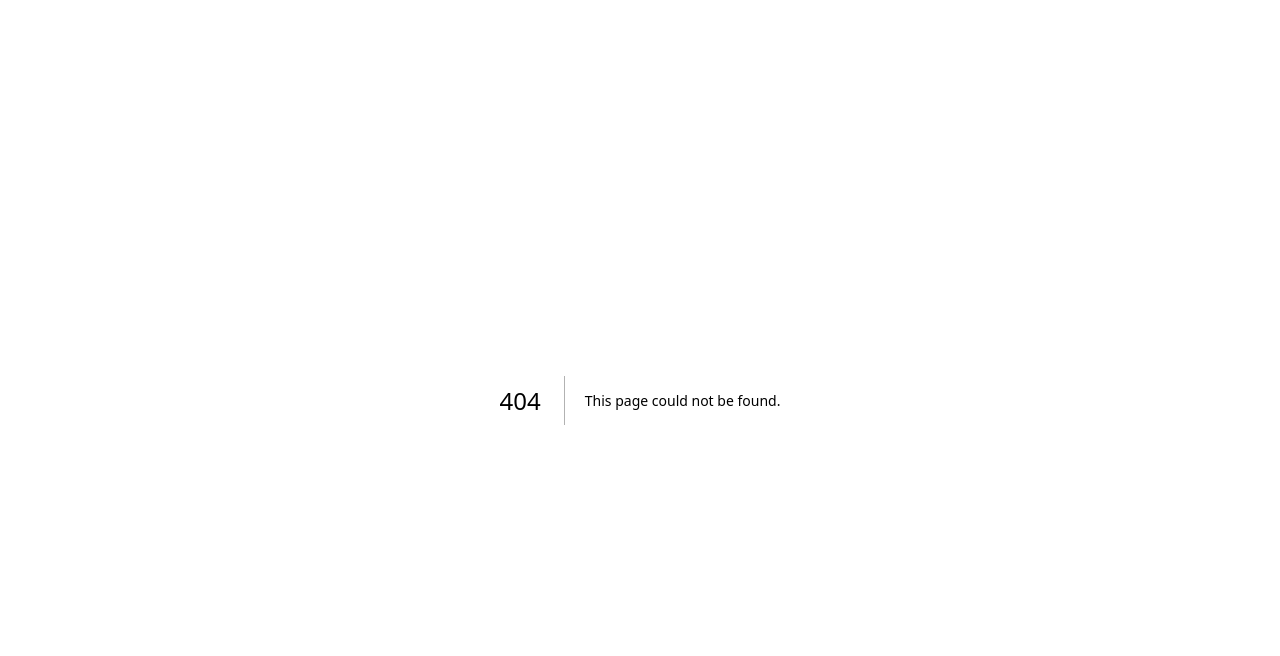
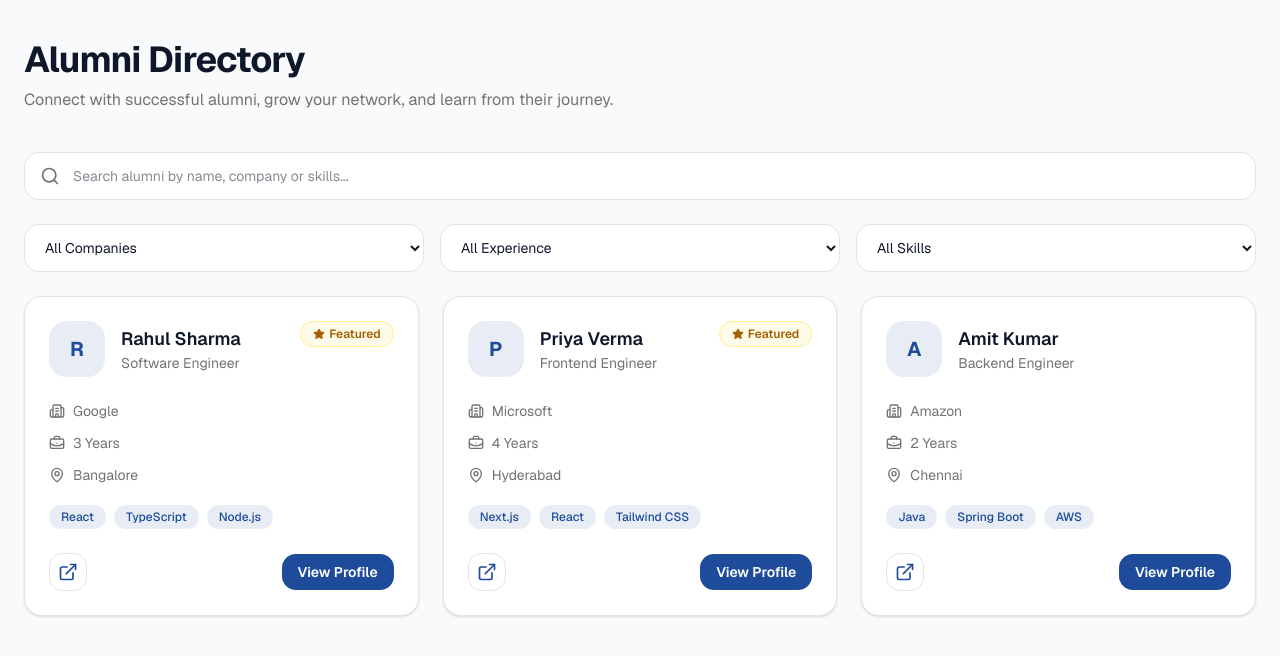
Before and after one commit to kraayush952-dotcom/smart-alumni-placement-portal, a Next.js app in the folder frontend/: page /student/alumni in a window 1280 px wide. Before the commit this address had no page. Shown: the top 656 px of the page. Built offline with nearby package versions, Linux system fonts and the light colour scheme.

Commit message:
feat(alumni): implement alumni directory module

```diff
--- /dev/null
+++ b/frontend/app/student/alumni/page.tsx
@@ -0,0 +1,31 @@
+import SearchBar from "@/components/alumni/SearchBar";
+import AlumniFilters from "@/components/alumni/AlumniFilters";
+import AlumniGrid from "@/components/alumni/AlumniGrid";
+
+import { alumni } from "@/data/alumni";
+
+export default function AlumniPage() {
+  return (
+    <main className="min-h-screen bg-gray-50">
+      <section className="mx-auto max-w-7xl px-6 py-10">
+        <div className="mb-10">
+          <h1 className="text-4xl font-bold tracking-tight">
+            Alumni Directory
+          </h1>
+
+          <p className="mt-2 text-muted-foreground">
+            Connect with successful alumni, grow your network, and learn from their journey.
+          </p>
+        </div>
+
+        <div className="space-y-6">
+          <SearchBar />
+
+          <AlumniFilters />
+
+          <AlumniGrid alumni={alumni} />
+        </div>
+      </section>
+    </main>
+  );
+}
--- /dev/null
+++ b/frontend/components/alumni/AlumniCard.tsx
@@ -0,0 +1,97 @@
+import Link from "next/link";
+import {
+  Building2,
+  BriefcaseBusiness,
+  MapPin,
+  ExternalLink,
+  Star,
+} from "lucide-react";
+
+import { Alumni } from "@/types/alumni";
+
+interface AlumniCardProps {
+  alumni: Alumni;
+}
+
+export default function AlumniCard({
+  alumni,
+}: AlumniCardProps) {
+  return (
+    <div className="group rounded-2xl border bg-white p-6 shadow-sm transition-all duration-300 hover:-translate-y-1 hover:border-primary/20 hover:shadow-xl">
+      {/* Header */}
+      <div className="flex items-start justify-between">
+        <div className="flex items-center gap-4">
+          <div className="flex h-14 w-14 items-center justify-center rounded-2xl bg-primary/10 text-xl font-bold text-primary transition-all duration-300 group-hover:scale-105">
+            {alumni.name.charAt(0)}
+          </div>
+
+          <div>
+            <h3 className="text-lg font-semibold">
+              {alumni.name}
+            </h3>
+
+            <p className="text-sm text-muted-foreground">
+              {alumni.role}
+            </p>
+          </div>
+        </div>
+
+        {alumni.featured && (
+          <span className="flex items-center gap-1 rounded-full border border-yellow-200 bg-yellow-50 px-3 py-1 text-xs font-semibold text-yellow-700">
+            <Star className="h-3 w-3 fill-current" />
+            Featured
+          </span>
+        )}
+      </div>
+
+      {/* Details */}
+      <div className="mt-6 space-y-3 text-sm text-muted-foreground">
+        <div className="flex items-center gap-2">
+          <Building2 className="h-4 w-4" />
+          {alumni.company}
+        </div>
+
+        <div className="flex items-center gap-2">
+          <BriefcaseBusiness className="h-4 w-4" />
+          {alumni.experience}
+        </div>
+
+        <div className="flex items-center gap-2">
+          <MapPin className="h-4 w-4" />
+          {alumni.location}
+        </div>
+      </div>
+
+      {/* Skills */}
+      <div className="mt-5 flex flex-wrap gap-2">
+        {alumni.skills.map((skill) => (
+          <span
+            key={skill}
+            className="rounded-full bg-primary/10 px-3 py-1 text-xs font-medium text-primary"
+          >
+            {skill}
+          </span>
+        ))}
+      </div>
+
+      {/* Actions */}
+      <div className="mt-6 flex items-center justify-between">
+        <a
+          href={alumni.linkedin}
+          target="_blank"
+          rel="noopener noreferrer"
+          className="rounded-xl border p-2 transition hover:bg-muted"
+        >
+          <ExternalLink className="h-5 w-5 text-primary" />
+        </a>
+
+        <Link
+          href={`/student/alumni/${alumni.id}`}
+          className="rounded-xl bg-primary px-4 py-2 text-sm font-semibold text-white transition hover:opacity-90"
+        >
+          View Profile
+        </Link>
+      </div>
+    </div>
+  );
+}
--- /dev/null
+++ b/frontend/components/alumni/AlumniFilters.tsx
@@ -0,0 +1,26 @@
+export default function AlumniFilters() {
+  return (
+    <div className="grid gap-4 md:grid-cols-3">
+      <select className="h-12 rounded-xl border border-border bg-background px-4 text-sm outline-none transition-all focus:border-primary focus:ring-2 focus:ring-primary/10">
+        <option>All Companies</option>
+        <option>Google</option>
+        <option>Microsoft</option>
+        <option>Amazon</option>
+      </select>
+
+      <select className="h-12 rounded-xl border border-border bg-background px-4 text-sm outline-none transition-all focus:border-primary focus:ring-2 focus:ring-primary/10">
+        <option>All Experience</option>
+        <option>1+ Years</option>
+        <option>3+ Years</option>
+        <option>5+ Years</option>
+      </select>
+
+      <select className="h-12 rounded-xl border border-border bg-background px-4 text-sm outline-none transition-all focus:border-primary focus:ring-2 focus:ring-primary/10">
+        <option>All Skills</option>
+        <option>React</option>
+        <option>Java</option>
+        <option>AWS</option>
+      </select>
+    </div>
+  );
+}
--- /dev/null
+++ b/frontend/components/alumni/AlumniGrid.tsx
@@ -0,0 +1,21 @@
+import AlumniCard from "@/components/alumni/AlumniCard";
+import { Alumni } from "@/types/alumni";
+
+interface AlumniGridProps {
+  alumni: Alumni[];
+}
+
+export default function AlumniGrid({
+  alumni,
+}: AlumniGridProps) {
+  return (
+    <div className="grid gap-6 sm:grid-cols-2 xl:grid-cols-3">
+      {alumni.map((person) => (
+        <AlumniCard
+          key={person.id}
+          alumni={person}
+        />
+      ))}
+    </div>
+  );
+}
--- /dev/null
+++ b/frontend/components/alumni/SearchBar.tsx
@@ -0,0 +1,15 @@
+import { Search } from "lucide-react";
+
+export default function SearchBar() {
+  return (
+    <div className="relative w-full">
+      <Search className="absolute left-4 top-1/2 h-5 w-5 -translate-y-1/2 text-muted-foreground" />
+
+      <input
+        type="text"
+        placeholder="Search alumni by name, company or skills..."
+        className="h-12 w-full rounded-xl border border-border bg-background pl-12 pr-4 text-sm outline-none transition-all duration-300 focus:border-primary focus:ring-2 focus:ring-primary/10"
+      />
+    </div>
+  );
+}
--- /dev/null
+++ b/frontend/data/alumni.ts
@@ -0,0 +1,40 @@
+import { Alumni } from "@/types/alumni";
+
+export const alumni: Alumni[] = [
+  {
+    id: 1,
+    name: "Rahul Sharma",
+    company: "Google",
+    role: "Software Engineer",
+    location: "Bangalore",
+    experience: "3 Years",
+    image: "/alumni/rahul.jpg",
+    skills: ["React", "TypeScript", "Node.js"],
+    linkedin: "https://linkedin.com/in/rahulsharma",
+    featured: true,
+  },
+  {
+    id: 2,
+    name: "Priya Verma",
+    company: "Microsoft",
+    role: "Frontend Engineer",
+    location: "Hyderabad",
+    experience: "4 Years",
+    image: "/alumni/priya.jpg",
+    skills: ["Next.js", "React", "Tailwind CSS"],
+    linkedin: "https://linkedin.com/in/priyaverma",
+    featured: true,
+  },
+  {
+    id: 3,
+    name: "Amit Kumar",
+    company: "Amazon",
+    role: "Backend Engineer",
+    location: "Chennai",
+    experience: "2 Years",
+    image: "/alumni/amit.jpg",
+    skills: ["Java", "Spring Boot", "AWS"],
+    linkedin: "https://linkedin.com/in/amitkumar",
+    featured: false,
+  },
+];
--- /dev/null
+++ b/frontend/types/alumni.ts
@@ -0,0 +1,12 @@
+export interface Alumni {
+  id: number;
+  name: string;
+  company: string;
+  role: string;
+  location: string;
+  experience: string;
+  image: string;
+  skills: string[];
+  linkedin: string;
+  featured: boolean;
+}
```
